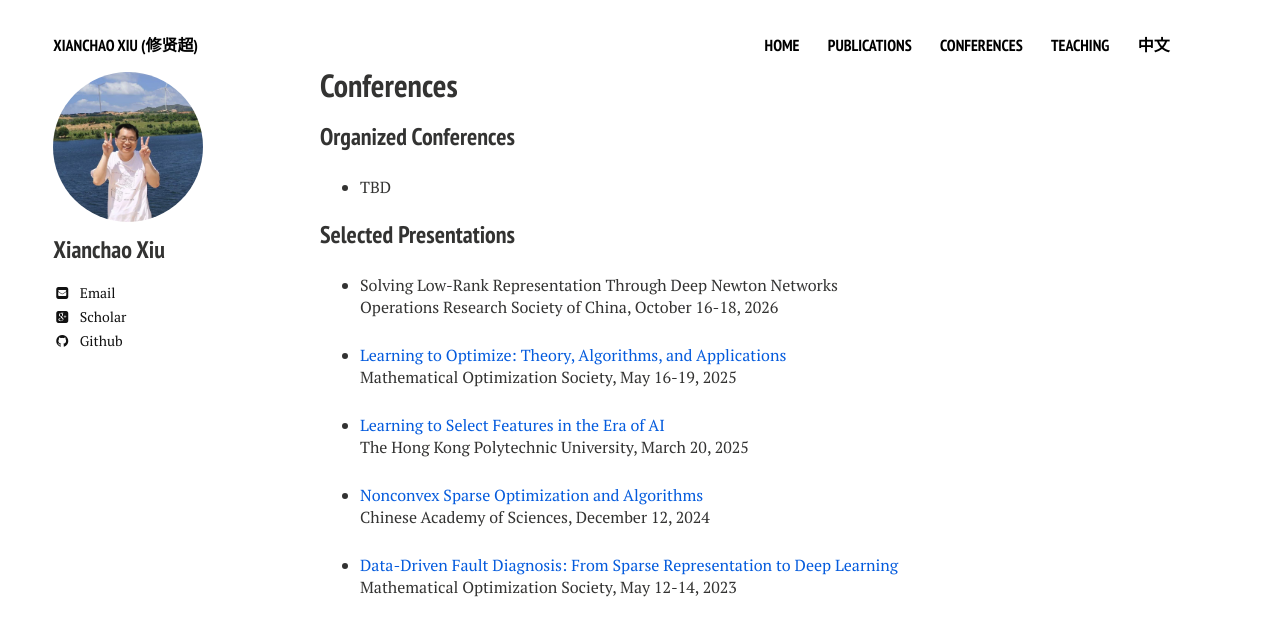
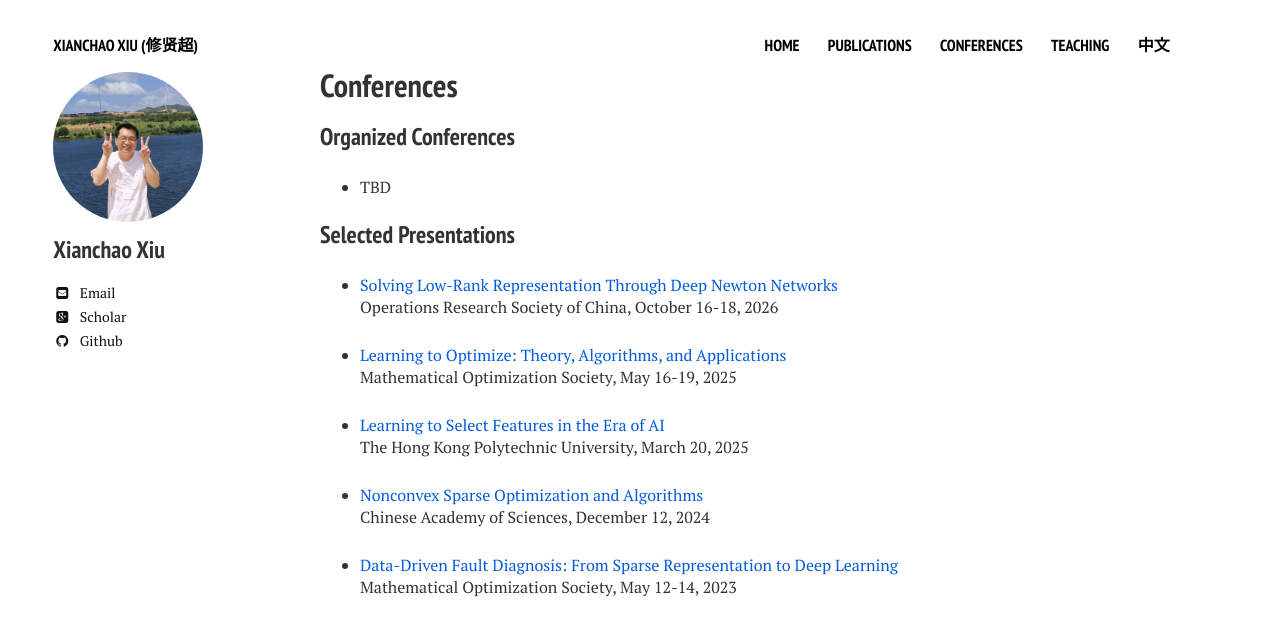
Before and after one commit to xianchaoxiu/xianchaoxiu.github.io, a Jekyll site: the page built from conferences/index.md, in a window 1280 px wide. Shown: the top 636 px of the page. Built offline with Jekyll 4.4.1, drawn with Linux system fonts in a browser that asks for light colours; nearby versions of some CDN libraries.

Commit message:
Update index.md

```diff
--- a/conferences/index.md
+++ b/conferences/index.md
@@ -14,7 +14,7 @@ share: false
 
 ### Selected Presentations
 
-* Solving Low-Rank Representation Through Deep Newton Networks<br>
+* <a href="../conferences/2026-ORSC.pdf" class="textlink" target="_blank"> Solving Low-Rank Representation Through Deep Newton Networks</a><br>
 Operations Research Society of China, October 16-18, 2026
 
 * <a href="../conferences/2025-MOS.pdf" class="textlink" target="_blank"> Learning to Optimize: Theory, Algorithms, and Applications</a><br>
```
